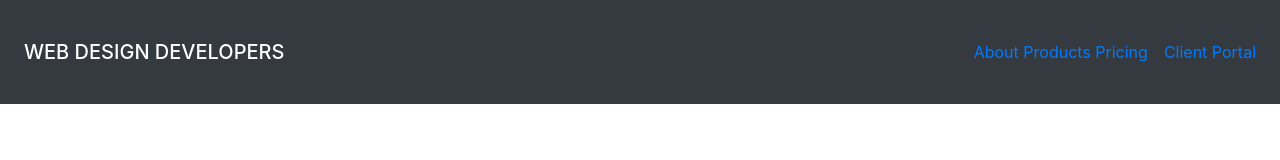
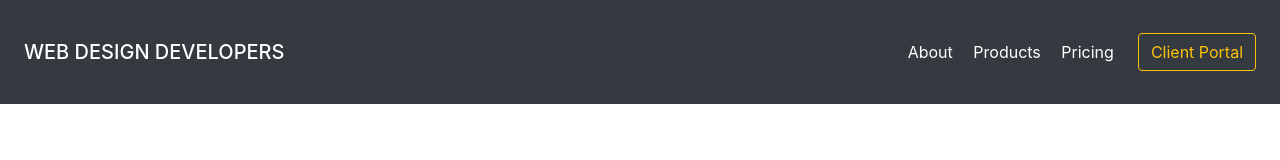
Before and after one commit to ericksen-github/pricing_page, a website built with webpack: page dist/index.html in a window 1280 px wide. Built offline with nearby package versions, Linux system fonts and the light colour scheme.

Commit message:
Finished nav class styling.

```diff
--- a/dist/index.html
+++ b/dist/index.html
@@ -17,11 +17,11 @@
     >
       <h5 class="my-0 mr-md-auto">WEB DESIGN DEVELOPERS</h5>
       <nav class="my-3 mr-md-3">
-        <a href="#">About</a>
-        <a href="#">Products</a>
-        <a href="#">Pricing</a>
+        <a href="#" class="p-2 text-white">About</a>
+        <a href="#" class="p-2 text-white">Products</a>
+        <a href="#" class="p-2 text-white">Pricing</a>
       </nav>
-      <a href="#">Client Portal</a>
+      <a href="#" class="btn btn-outline-warning">Client Portal</a>
     </div>
 
     <script
```
